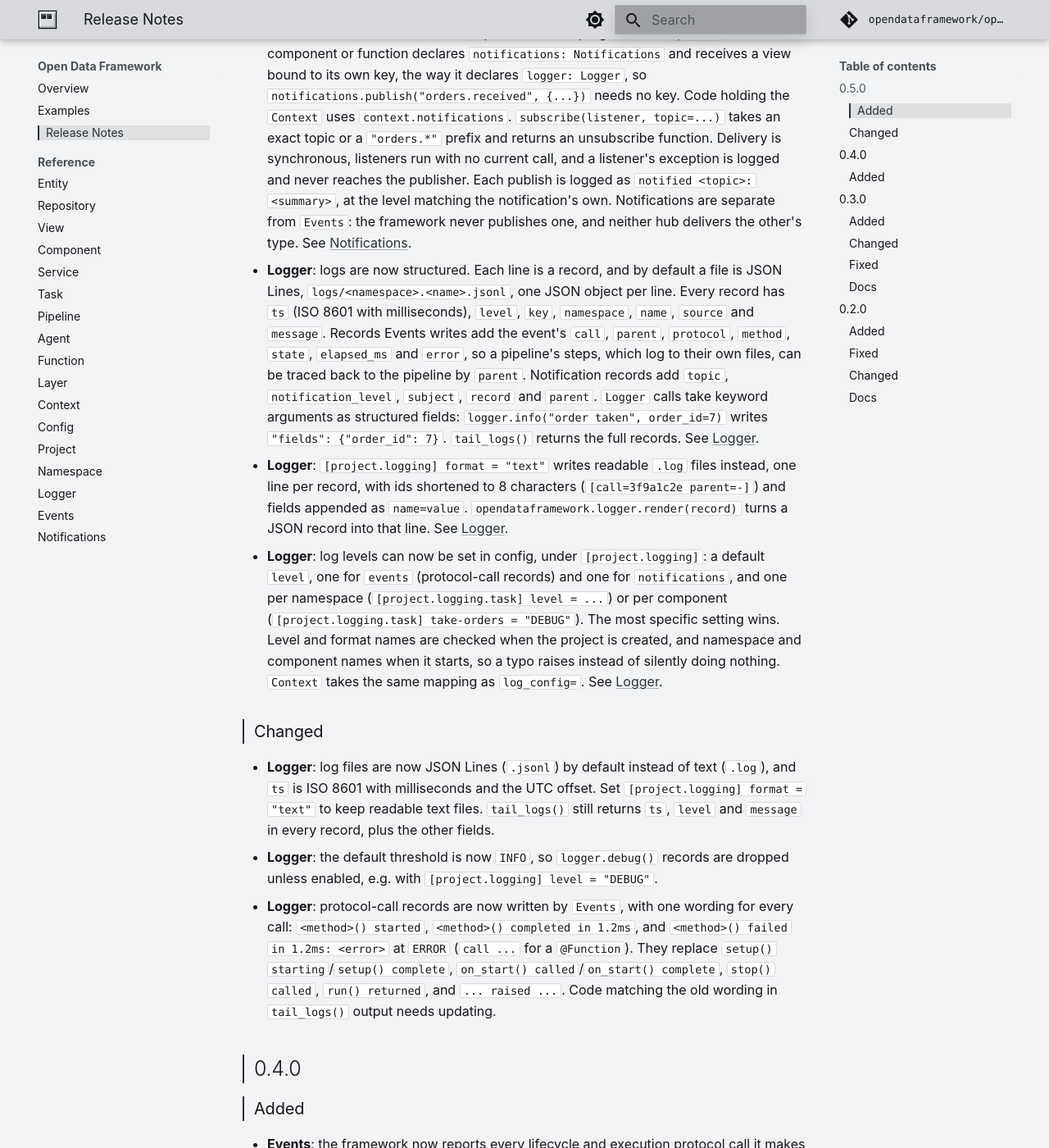
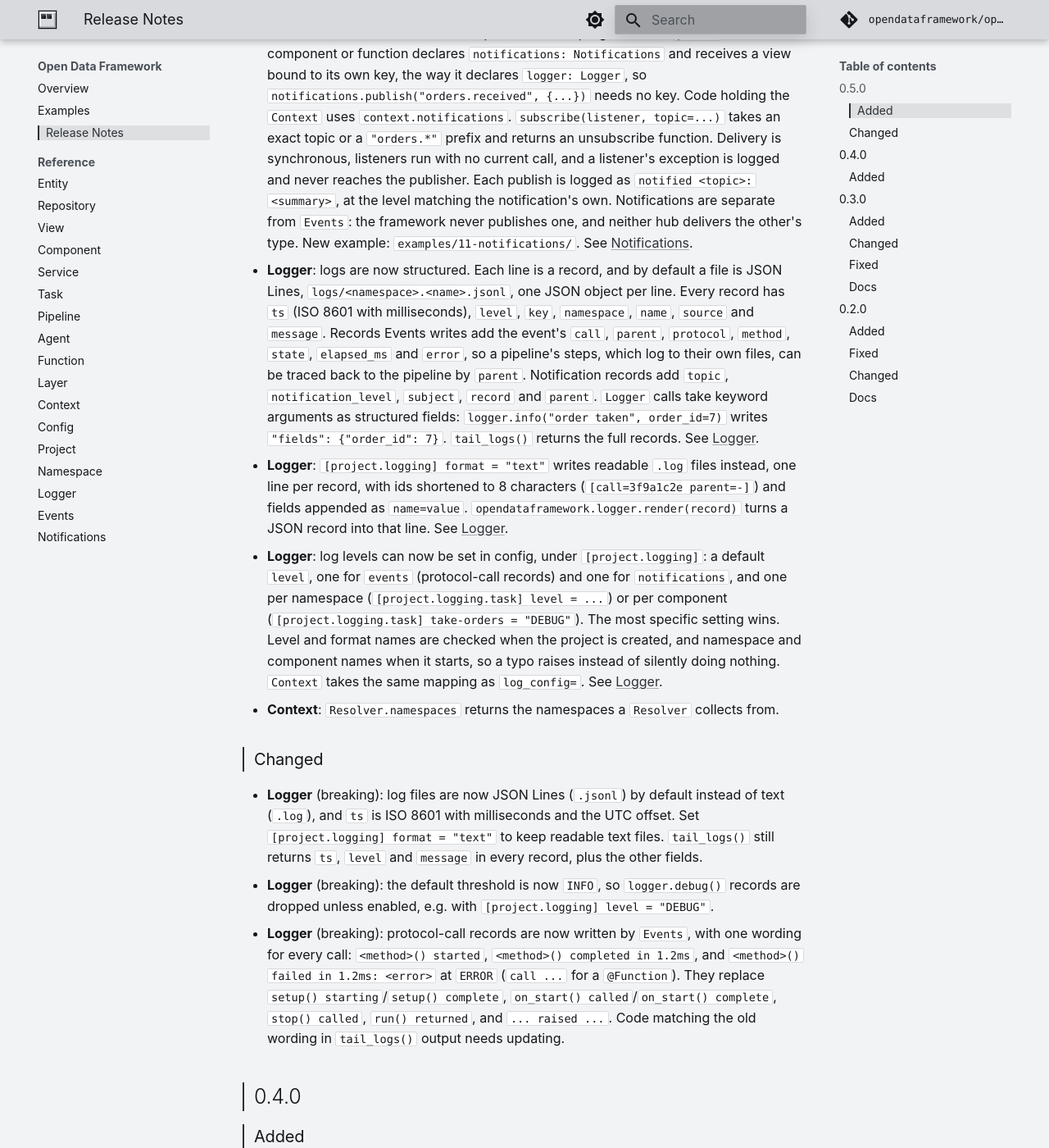
Before and after one commit to opendataframework/opendataframework, an MkDocs documentation site: the page built from docs/release-notes.md, in a window 1280 px wide and 1400 px high, scrolled down 377 px. Shown: the whole window at 82% size. Built offline with MkDocs 1.6.1 and Material for MkDocs 9.7.7, drawn with Linux system fonts in a browser that asks for light colours; comment, search, counter and statistics services are not loaded.

Commit message:
:bookmark: chore(release): bump version to 0.5.0
Finalize the 0.5.0 release notes: mark the three logging changes as
breaking, re-wrap the Notifications entry, and mention the new example
and Resolver.namespaces. List Events and Notifications in the README and
in the docs index, which never picked up Events in 0.4.0 either.

```diff
--- a/docs/release-notes.md
+++ b/docs/release-notes.md
@@ -6,20 +6,21 @@
 
 - **Notifications**: components can now publish a `Notification` about something that
   happened (a file arrived, a threshold was crossed, an order came in), so others can
-  react without the publisher knowing who they are. A notification has a dotted `topic`, a read-only `payload`, an optional `summary`
-  for a UI to show, a `level` (`"info"`, `"success"`, `"warning"`, or `"error"`), and an
-  optional `subject` and `record` naming what it is about. It also records the protocol
-  call in progress as its `parent`. A component or function declares
-  `notifications: Notifications` and receives a view bound to its own key, the way it
-  declares `logger: Logger`, so `notifications.publish("orders.received", {...})` needs no
-  key. Code holding the `Context` uses `context.notifications`.
-  `subscribe(listener, topic=...)` takes an exact topic or a `"orders.*"` prefix and
-  returns an unsubscribe function. Delivery is synchronous, listeners run with no current
-  call, and a listener's exception is logged and never reaches the publisher. Each
-  publish is logged as `notified <topic>: <summary>`, at the level matching the
-  notification's own. Notifications are separate from
-  `Events`: the framework never publishes one, and neither hub delivers the other's type.
-  See [Notifications](notifications.md).
+  react without the publisher knowing who they are. A notification has a dotted `topic`,
+  a read-only `payload`, an optional `summary` for a UI to show, a `level` (`"info"`,
+  `"success"`, `"warning"`, or `"error"`), and an optional `subject` and `record` naming
+  what it is about. It also records the protocol call in progress as its `parent`. A
+  component or function declares `notifications: Notifications` and receives a view
+  bound to its own key, the way it declares `logger: Logger`, so
+  `notifications.publish("orders.received", {...})` needs no key. Code holding the
+  `Context` uses `context.notifications`. `subscribe(listener, topic=...)` takes an exact
+  topic or a `"orders.*"` prefix and returns an unsubscribe function. Delivery is
+  synchronous, listeners run with no current call, and a listener's exception is logged
+  and never reaches the publisher. Each publish is logged as
+  `notified <topic>: <summary>`, at the level matching the notification's own.
+  Notifications are separate from `Events`: the framework never publishes one, and
+  neither hub delivers the other's type. New example: `examples/11-notifications/`. See
+  [Notifications](notifications.md).
 - **Logger**: logs are now structured. Each line is a record, and by default a file is
   JSON Lines, `logs/<namespace>.<name>.jsonl`, one JSON object per line. Every record has
   `ts` (ISO 8601 with milliseconds), `level`, `key`, `namespace`, `name`, `source` and
@@ -41,21 +42,22 @@
   and format names are checked when the project is created, and namespace and component
   names when it starts, so a typo raises instead of silently doing nothing. `Context`
   takes the same mapping as `log_config=`. See [Logger](logger.md#levels).
+- **Context**: `Resolver.namespaces` returns the namespaces a `Resolver` collects from.
 
 ### Changed
 
-- **Logger**: log files are now JSON Lines (`.jsonl`) by default instead of text (`.log`),
-  and `ts` is ISO 8601 with milliseconds and the UTC offset. Set
+- **Logger** (breaking): log files are now JSON Lines (`.jsonl`) by default instead of
+  text (`.log`), and `ts` is ISO 8601 with milliseconds and the UTC offset. Set
   `[project.logging] format = "text"` to keep readable text files. `tail_logs()` still
   returns `ts`, `level` and `message` in every record, plus the other fields.
-- **Logger**: the default threshold is now `INFO`, so `logger.debug()` records are
-  dropped unless enabled, e.g. with `[project.logging] level = "DEBUG"`.
-- **Logger**: protocol-call records are now written by `Events`, with one wording for
-  every call: `<method>() started`, `<method>() completed in 1.2ms`, and
+- **Logger** (breaking): the default threshold is now `INFO`, so `logger.debug()` records
+  are dropped unless enabled, e.g. with `[project.logging] level = "DEBUG"`.
+- **Logger** (breaking): protocol-call records are now written by `Events`, with one
+  wording for every call: `<method>() started`, `<method>() completed in 1.2ms`, and
   `<method>() failed in 1.2ms: <error>` at `ERROR` (`call ...` for a `@Function`). They
-  replace `setup() starting`/`setup() complete`, `on_start() called`/`on_start() complete`,
-  `stop() called`, `run() returned`, and `... raised ...`. Code matching the old wording in
-  `tail_logs()` output needs updating.
+  replace `setup() starting`/`setup() complete`,
+  `on_start() called`/`on_start() complete`, `stop() called`, `run() returned`, and
+  `... raised ...`. Code matching the old wording in `tail_logs()` output needs updating.
 
 ## 0.4.0
 
--- a/pyproject.toml
+++ b/pyproject.toml
@@ -1,6 +1,6 @@
 [project]
 name = "opendataframework"
-version = "0.4.0"
+version = "0.5.0"
 description = "Lightweight dependency-injection framework for data applications."
 authors = [
     {name = "mykytapavlov",email = "mykytapavlov@users.noreply.github.com"}
```
Also changed, not shown: README.md (+39 -3 lines), docs/index.md (+6 -3 lines), 1 other file.
